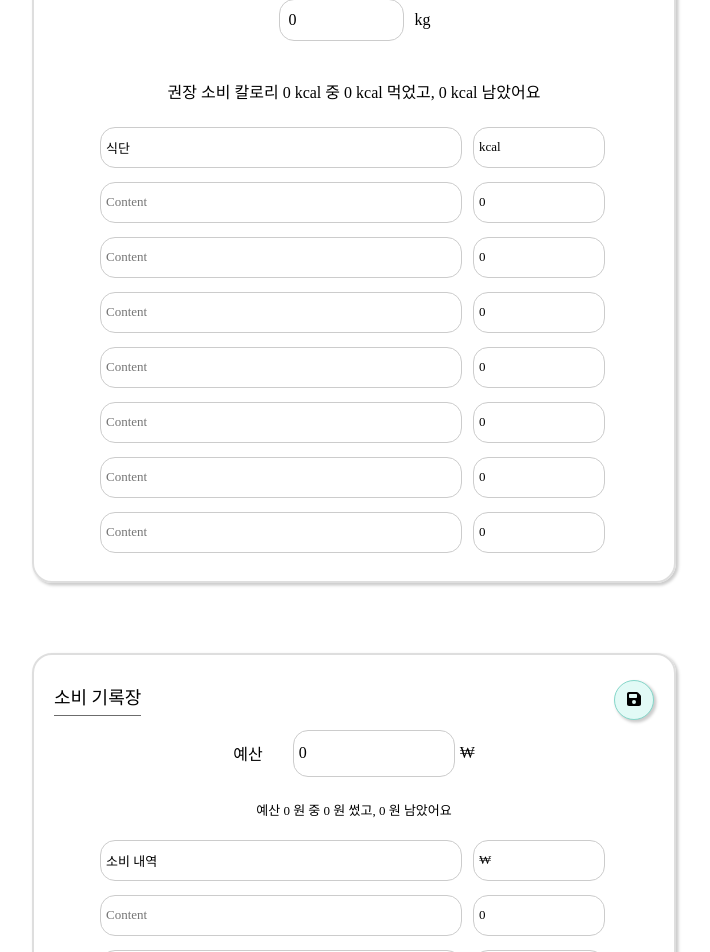
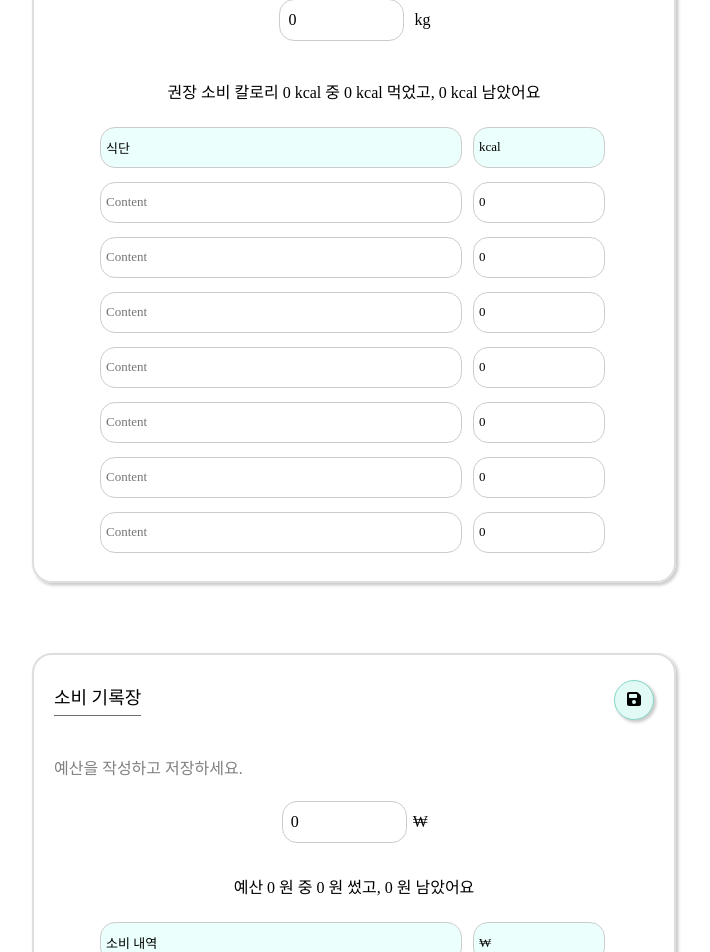
Before and after one commit to ChaeyeonAhn/newbie-project-DLT-chacha, a React (Create React App) app in the folder client/: page /post/1/1 in a window 1280 px wide. Shown: the part 1160-2112 px from the top of the page, without its empty margins (48-758 px from the left). Built offline with nearby package versions, Linux system fonts and the light colour scheme; no server answers; a web font is replaced by a local one.

Commit message:
css working on..

```diff
--- a/client/src/pages/Consume.tsx
+++ b/client/src/pages/Consume.tsx
@@ -95,9 +95,8 @@ const Consume = () => {
         <button className = "save-button" onClick={() => Save()}><FontAwesomeIcon icon={faFloppyDisk} /></button>
       </div>
       <div className="budget">
-        <p>예산</p>
-        <input id="budget" type="number" value={SBudget} onChange={(e) => setSBudget(e.target.value)}/>
-        <p>₩</p>
+        <p id="alert">예산을 작성하고 저장하세요.</p>
+        <div className="budget-box"><input id="budget" type="number" value={SBudget} onChange={(e) => setSBudget(e.target.value)}/>₩</div>
       </div>
       <div className = "consume-info">
         <p> 예산 {SBudget} 원 중 {SUsed} 원 썼고, {SLeft} 원 남았어요</p>
--- a/client/src/pages/Food.tsx
+++ b/client/src/pages/Food.tsx
@@ -182,8 +182,8 @@ const Food = () => {
       <table className="food-table">
         <tbody>
         <tr>
-          <td><p className="food-content">식단</p></td>
-          <td><p className="food-cal">kcal</p></td>
+          <td><p className="food-content-top">식단</p></td>
+          <td><p className="food-cal-top">kcal</p></td>
         </tr>
         <tr>
           <td><input className="food-content" type="text" placeholder="Content" value={SContent1} onChange={(e) => setSContent1(e.target.value)} /></td>
--- a/client/src/pages/css/Consume.css
+++ b/client/src/pages/css/Consume.css
@@ -25,6 +25,7 @@
 .consume-title {
   font-size: large;
   margin-right: auto;
+
   float: left;
   display: flex;
   align-items: center;
@@ -61,31 +62,39 @@
 }
 
 .consume-info {
-  margin-top: 18px;
-  font-size: small;
+  margin-top: 30px;
+  font-size: medium;
   text-align: center;
 }
 
-.budget {
+#alert{
+  color: gray;
+  font-size: medium;
+  margin-top: 30px;
+}
+
+.budget-box {
+  width: 180px;
   margin: auto;
+  margin-top: 20px;
   display: flex;
+  align-items: center;
   justify-content: center;
-  align-items: center;
 
 }
 
 #budget {
-  width: 150px;
+  width: 110px;
+  height: 30px;
   font-family: 'Nanum-barun-gothic';
   font-size: medium;
   display: flex;
   align-items: center;
   border: 1.5px solid #ccc;
   border-radius: 15px;
-  height: 35px;
-  margin: 5px;
-  margin-left: 30px;
   padding: 5px;
+  padding-left: 8px;
+  margin-right: 6px;
 }
 
 .money {
@@ -112,6 +121,7 @@
   height: 29px;
   margin: 5px;
   padding: 5px;
+  background-color: rgb(235, 255, 252);
 }
 
 .cons-content {
@@ -138,7 +148,7 @@
   height: 29px;
   margin: 2px;
   padding: 5px;
-  background-color: white;
+  background-color: rgb(235, 255, 252);
 }
 
 td {
--- a/client/src/pages/css/Food.css
+++ b/client/src/pages/css/Food.css
@@ -25,7 +25,6 @@
 .food-title {
   font-size: large;
   margin-right: auto;
-
   float: left;
   display: flex;
   align-items: center;
@@ -139,7 +138,7 @@
   padding: 5px;
 }
 
-.column-cal {
+.food-cal-top {
   width: 120px;
   font-family: 'Nanum-barun-gothic';
   font-size: small;
@@ -150,6 +149,8 @@
   height: 29px;
   margin: 5px;
   padding: 5px;
+
+  background-color: rgb(235, 255, 252);
 }
 
 .food-content {
@@ -165,7 +166,7 @@
   padding: 5px;
 }
 
-.column-content {
+.food-content-top {
   width: 350px;
   font-family: 'Nanum-barun-gothic';
   font-size: small;
@@ -176,7 +177,10 @@
   height: 29px;
   margin: 2px;
   padding: 5px;
+
+  background-color: rgb(235, 255, 252);
 }
+
 
 input {
   font-family: 'Laundry-Gothic';
```
